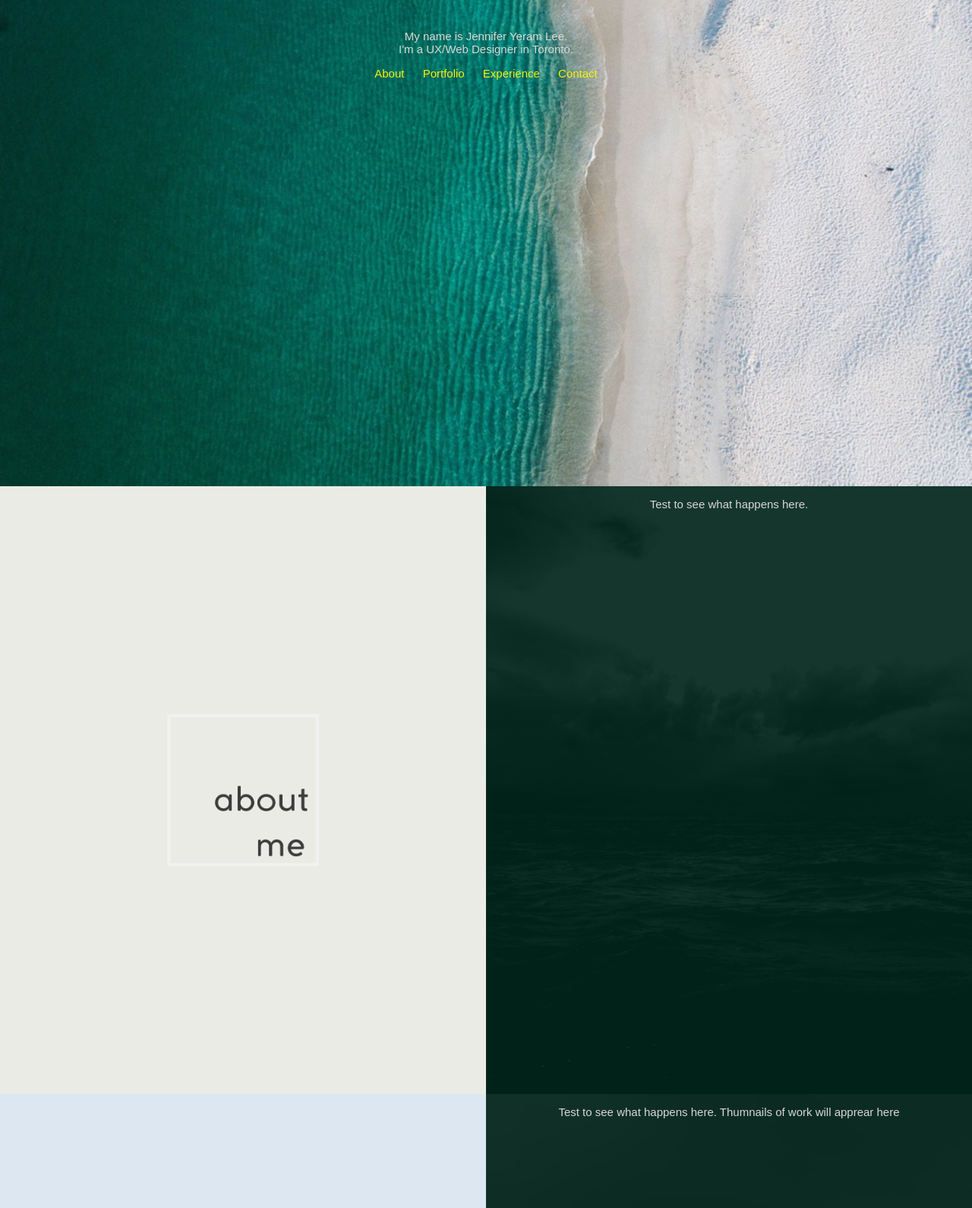
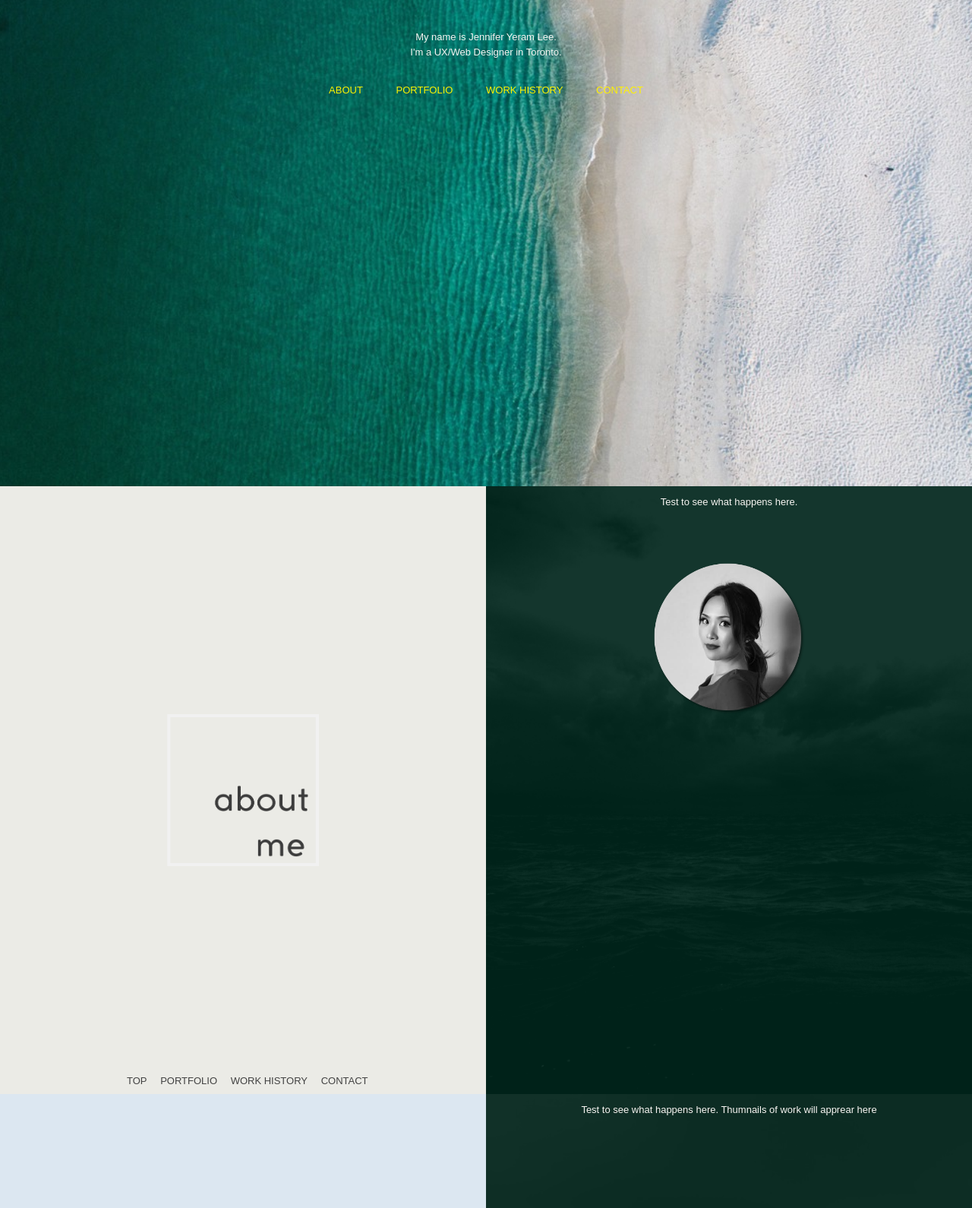
Before and after one commit to jenniferyrlee/jenniferyrlee.github.io, a plain HTML site: page index.html in a window 1280 px wide. Shown: the part 160-1750 px from the top of the page at 76% size. Drawn offline with Linux system fonts and the light colour scheme; a web font is replaced by a local one.

Commit message:
redesigned nabber and some other changes

```diff
--- a/CSS/pwcss.css
+++ b/CSS/pwcss.css
@@ -9,10 +9,10 @@ font-style: normal;
 html {
   background-color: #003326;
   font-family: "Coco Gothic Regular", sans-serif;
-  color: #d9d8d6;
+  color: #f7f5f2; /*#d9d8d6;*/
   font-weight: normal;
   text-align: center;
-  font-size: 15px;
+  font-size: 13px;
 }
 
 html,body{ margin:0; padding:0; height:100%; width:100%; }
@@ -21,11 +21,13 @@ html,body{ margin:0; padding:0; height:100%; width:100%; }
 header h1 {
   font-size: 80px;
   font-weight: normal;
-  color: #d9d8d6;
+  color: #f7f5f2;
 }
 
 header p {
-  color: #d9d8d6;
+  color: #f7f5f2;
+  line-height: 1.5;
+
 }
 
 
@@ -66,23 +68,73 @@ header p {
 
 
 /*navigation bar*/
-.main-nav{
-padding-top: 10px;
+
+.main-nav {
+    color: #fff200;
+    text-decoration: none;
+    padding: 20px;
+    display:inline-block;
 }
 
-a {
-    color: #f7f304;
-    text-decoration: none;
-    padding: 10px;
+.main-nav:after {
+  content: '';
+  display: block;
+  margin: auto;
+  height: 3px;
+  width: 0px;
+  background: transparent;
+  transition: width 0.5s, background-color 0.5s;
 }
 
-a:hover {
-     color: #f7f304;
-     text-decoration:none;
-     text-shadow: 2px 2px 5px #FFF;
-     cursor:pointer;
+.main-nav:hover:after {
+    width: 100%;
+    background: #fff200;
+    text-decoration:none;
+ /*    text-shadow: 2px 2px 5px #FFF;
+     cursor:pointer;*/
 }
+
 /*end navigatin bar*/
+
+
+
+
+/*Bottom navigation bar*/
+
+.second-nav {
+  display: block;
+  position: absolute;
+  bottom: 0;
+  left:25%;
+  }
+
+
+.bottom-nav {
+    color: #424242;
+    text-decoration: none;
+    padding: 7px;
+    display:inline-block;
+}
+
+
+.bottom-nav:after {
+  content: '';
+  display: block;
+  margin: auto;
+  height: 3px;
+  width: 0px;
+  background: transparent;
+  transition: width 0.5s, background-color 0.5s;
+}
+
+.bottom-nav:hover:after {
+    width: 100%;
+    background: #424242;
+    text-decoration:none;
+}
+
+/*End of Bottom Nav Bar*/
+
 
 
 #about-me-left {
@@ -93,12 +145,6 @@ a:hover {
   text-align: center;
   background-color: #EBEBE6;
   position: relative;
-}
-
-#about-me-left h1 {
-  vertical-align: middle;
-  text-align: center;
-  margin-top: 35%;
 }
 
 
@@ -121,8 +167,20 @@ a:hover {
   background-image: url("../images/waterandclouds-dark.png");
   background-size: cover;
   background-position: center;
+  position: relative;
 
 }
+
+#myprofile {
+  width: 200px;
+  height: 200px;
+  position: absolute;
+  top:25%;
+  left:50%;
+  margin-top: -100px;
+  margin-left:-100px;
+}
+
 
 #portfolio-left {
   float: left;
@@ -149,6 +207,7 @@ a:hover {
   height:100%;
   width: 50%;
   vertical-align: middle;
+  background-color:#EBEBE6;
   background-image: url("../images/walk-dark.png");
   background-size: cover;
   background-position: center;
--- a/index.html
+++ b/index.html
@@ -19,11 +19,11 @@
     </div>
   </header>
 
-  <nav id="main-nav">
-   	<a href="#about-me">About</a>
-   	<a href="#portfolio">Portfolio</a>
-  	<a href="#experience">Experience</a>
-  	<a href="#contact">Contact</a>
+  <nav>
+   	<a class="main-nav" href="#about-me">ABOUT</a>
+   	<a class="main-nav" href="#portfolio">PORTFOLIO</a>
+  	<a class="main-nav" href="#experience">WORK HISTORY</a>
+  	<a class="main-nav" href="#contact">CONTACT</a>
 	</nav>
 </div>
 
@@ -31,14 +31,20 @@
 
 <div id="about-me">
 	<div id="about-me-left">
-    <div id="about-me-elements">
       <img id="aboutmetext" src="images/aboutme-text.png" alt="About Me">
-      <!-- <img id="myprofile" src="images/test1.png" alt="My Profile Picture"> -->
-    </div>
-  </div>
+      <nav class="second-nav">
+        <a class="bottom-nav" href="#mainscreen">TOP</a>
+        <a class="bottom-nav" href="#portfolio">PORTFOLIO</a>
+        <a class="bottom-nav" href="#experience">WORK HISTORY</a>
+        <a class="bottom-nav" href="#contact">CONTACT</a>
+      </nav>
+
+   </div>
+
 
   <div id="about-me-right">
     <p>Test to see what happens here.</p>
+    <img id="myprofile" src="images/me-1.png" alt="My Profile Picture">
   </div>
 </div>
 
```
Also changed, not shown: images/aboutme.png (deleted), images/me-1.png (added), 1 other file.
